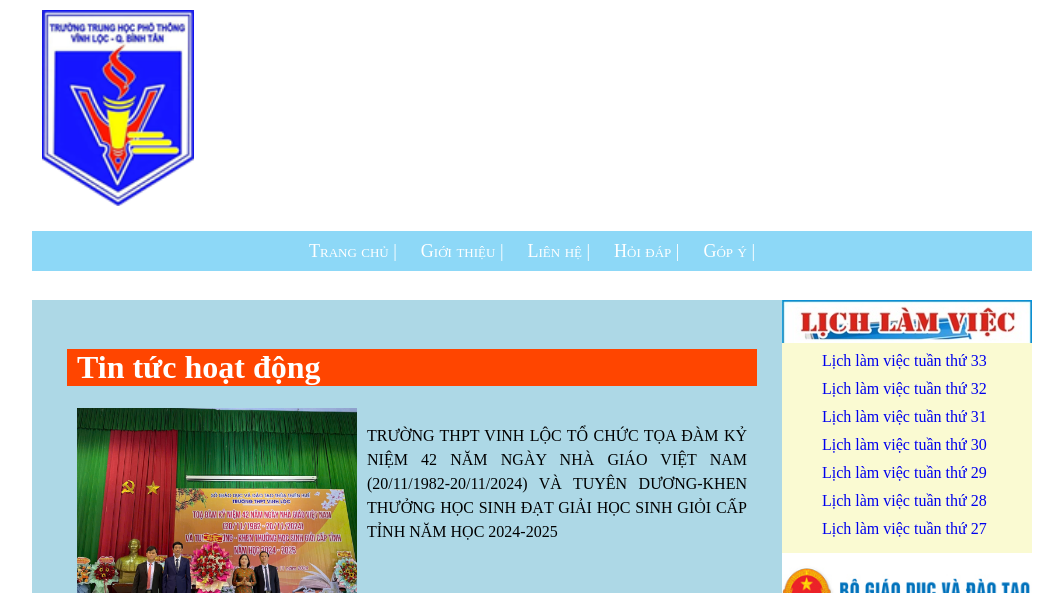
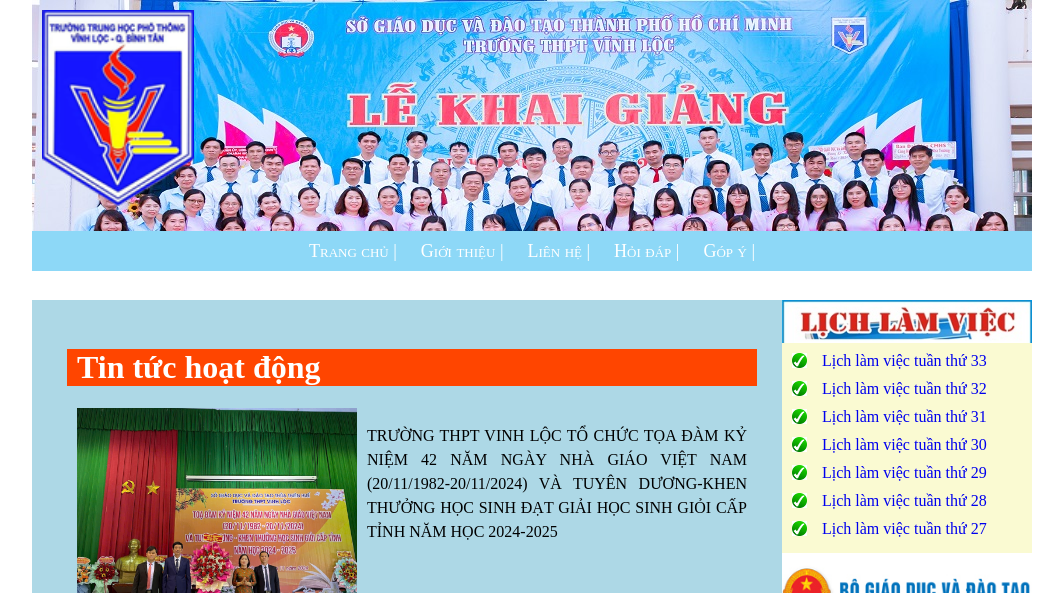
Before and after one commit to QuanDM677/WEB-School1, a plain HTML site: page index.html in a window 1280 px wide. Shown: the top 593 px of the page, without its empty margins (108-1171 px from the left). Drawn offline with Linux system fonts and the light colour scheme; files whose address does not match are found by name.

Commit message:
Update style.css

```diff
--- a/css/style.css
+++ b/css/style.css
@@ -12,7 +12,7 @@
 
 /* Header nằm trong container */
 .container .header{
-    background-image: url("img/anhhocsinh.png"); /* Đặt ảnh nền cho header */
+    background-image: url("../img/anhhocsinh.png"); /* Đặt ảnh nền cho header */
     height: 231px;           /* Chiều cao cố định */
     background-repeat: no-repeat; /* Không lặp lại hình nền */
     position: relative;      /* Cho phép dùng position absolute bên trong */
@@ -153,7 +153,7 @@
 /* Các liên kết trong lịch làm việc */
 .lichlv ul a{
     display: block;                          /* Hiển thị dạng khối */
-    background-image: url("img/check.png"); /* Ảnh nền là icon check */
+    background-image: url("../img/check.png"); /* Ảnh nền là icon check */
     background-size: 15px;                   /* Cỡ icon */
     background-position: 10px center;        /* Căn icon sang trái 10px, dọc giữa */
     background-repeat: no-repeat;            /* Không lặp lại icon */
@@ -165,7 +165,7 @@
 .lichlv ul a:hover{
     color: yellow;                           /* Màu chữ vàng */
     text-shadow: 0 0 2px red;                /* Bóng đỏ chữ */
-    background-image: url("img/next.png");/* Đổi icon thành "next" khi hover */
+    background-image: url("../img/next.png");/* Đổi icon thành "next" khi hover */
     background-size: 15px;                   /* Cỡ icon mới */
     background-position: 10px center;
     background-repeat: no-repeat;
```
